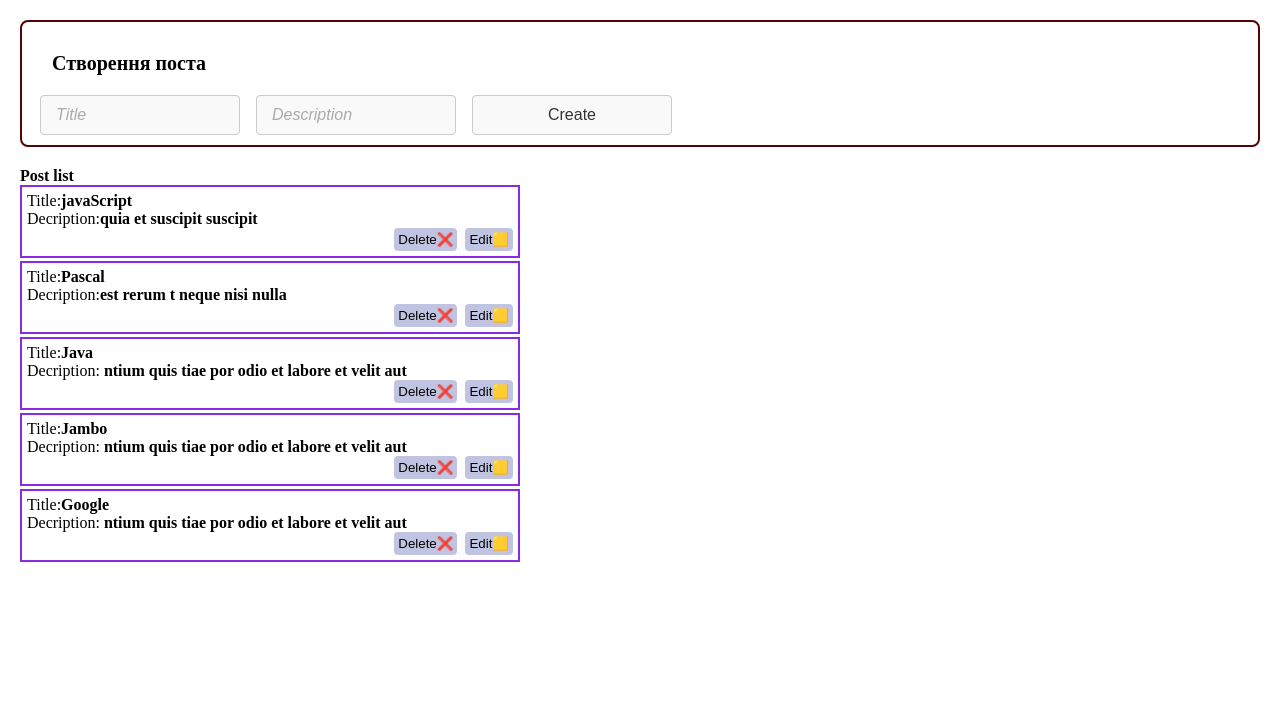
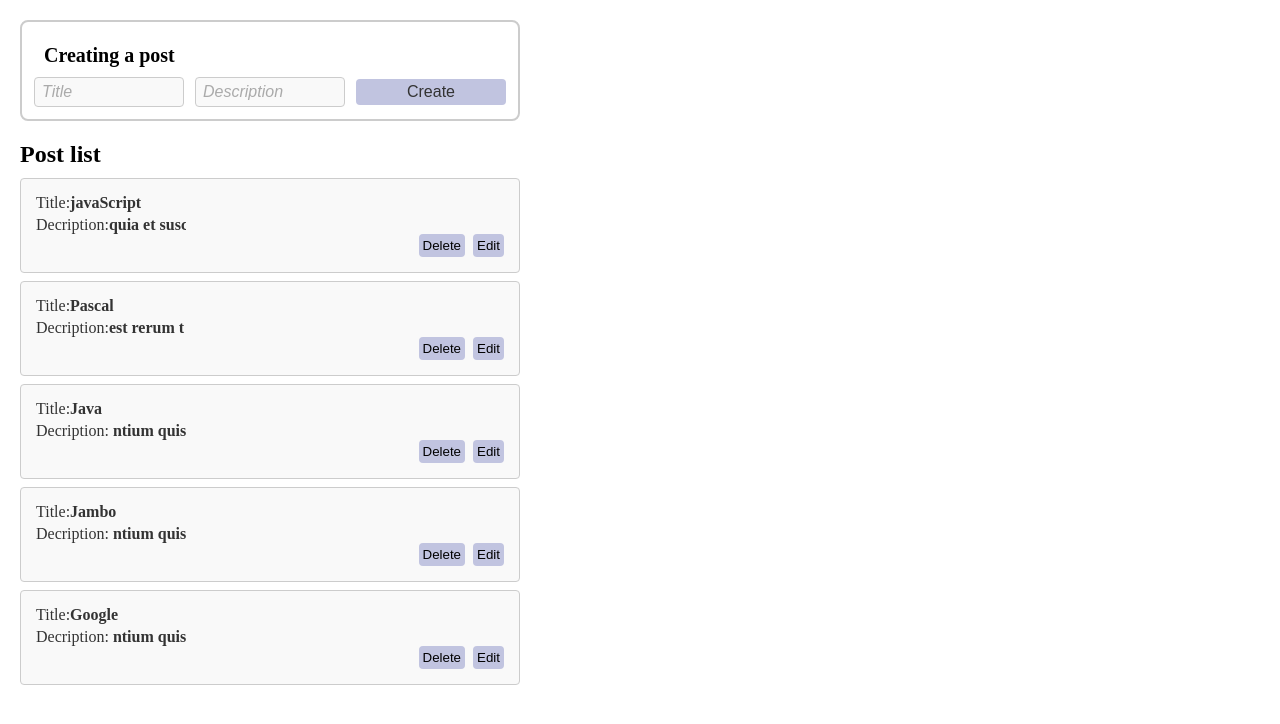
Before and after one commit to yaros-dev/project-my, a Vue app: page / in a window 1280 px wide. Shown: the top 724 px of the page. Built offline with nearby package versions, Linux system fonts and the light colour scheme.

Commit message:
add global register comp

```diff
--- a/src/App.vue
+++ b/src/App.vue
@@ -1,10 +1,3 @@
-<template>
-  <div class="app">
-    <PostForm @create="createPost" />
-    <PostList :posts="data" />
-  </div>
-</template>
-
 <script>
 import PostForm from "./components/PostForm.vue";
 import PostList from "./components/PostList.vue";
@@ -43,15 +36,28 @@ export default {
           body: " ntium quis  tiae por odio et labore et velit aut",
         },
       ],
+      error: "",
     };
   },
   methods: {
     createPost(post) {
-      this.data.push(post);
+      if (!post.title || !post.body) {
+        return;
+      }
+
+      this.data.unshift(post);
     },
   },
 };
 </script>
+
+<template>
+  <div class="app">
+    <div class="error">{{ error }}</div>
+    <PostForm @create="createPost" />
+    <PostList :posts="data" />
+  </div>
+</template>
 
 <style>
 * {
--- a/src/components/PostForm.vue
+++ b/src/components/PostForm.vue
@@ -1,17 +1,3 @@
-<template>
-  <form class="myform" @submit.prevent>
-    <h4>Створення поста</h4>
-    <input v-model="post.title" class="input" type="text" placeholder="Title" />
-    <input
-      v-model="post.body"
-      class="input"
-      type="text"
-      placeholder="Description"
-    />
-    <button @click="createPost" class="input">Create</button>
-  </form>
-</template>
-
 <script>
 export default {
   data() {
@@ -35,16 +21,44 @@ export default {
 };
 </script>
 
+<template>
+  <form class="myform" @submit.prevent>
+    <h4>Creating a post</h4>
+    <div class="fieds">
+      <input
+        v-model="post.title"
+        class="input"
+        type="text"
+        placeholder="Title"
+      />
+      <input
+        v-model="post.body"
+        class="input"
+        type="text"
+        placeholder="Description"
+      />
+      <Button @click="createPost" class="input">Create</Button>
+    </div>
+  </form>
+</template>
+
 <style scoped>
 .myform {
   margin-bottom: 20px;
   font-size: 20px;
+  max-width: 500px;
+}
+.fieds {
+  display: flex;
+  justify-content: space-between;
+  align-items: center;
+  gap: 8px;
 }
 
 .input {
   width: 100%;
-  max-width: 200px;
-  padding: 10px 15px;
+  max-width: 150px;
+  padding: 5px 7px;
   font-size: 16px;
   font-family: Arial, sans-serif;
   color: #333;
@@ -53,7 +67,6 @@ export default {
   border-radius: 4px;
   outline: none;
   transition: border-color 0.3s, box-shadow 0.3s;
-  margin: 0 8px;
 }
 
 .input:focus {
@@ -77,12 +90,12 @@ input::placeholder {
 }
 
 h4 {
-  padding: 20px;
+  padding: 10px;
 }
 
 form {
-  padding: 10px;
-  border: 2px solid rgb(84, 4, 4);
+  padding: 12px;
+  border: 2px solid #ccc;
   border-radius: 8px;
 }
 </style>
--- a/src/components/PostItem.vue
+++ b/src/components/PostItem.vue
@@ -1,20 +1,3 @@
-<template>
-  <div class="post">
-    <div>
-      <div>
-        Title:<strong>{{ post.title }}</strong>
-      </div>
-      <div>
-        Decription:<strong>{{ post.body }}</strong>
-      </div>
-      <div class="btn-posts">
-        <button class="btn">Delete❌</button>
-        <button class="btn">Edit🟨</button>
-      </div>
-    </div>
-  </div>
-</template>
-
 <script>
 export default {
   props: {
@@ -26,17 +9,54 @@ export default {
 };
 </script>
 
+<template>
+  <div class="post">
+    <div class="inner-post">
+      <div class="title">
+        Title:<strong>{{ post.title }}</strong>
+      </div>
+      <div class="decription">
+        Decription:<strong>{{ post.body }}</strong>
+      </div>
+      <div class="btn-posts">
+        <Button>Delete</Button>
+        <Button>Edit</Button>
+      </div>
+    </div>
+  </div>
+</template>
+
 <style scoped>
 .post {
-  border: 2px solid blueviolet;
-  margin-bottom: 3px;
+  color: #333;
+  background-color: #f9f9f9;
+  border: 1px solid #ccc;
+  border-radius: 4px;
+  outline: none;
+  margin-bottom: 8px;
   padding: 5px;
   max-width: 500px;
   transition: all 0.1s;
 }
+.inner-post {
+  padding: 10px;
+}
+
+.title {
+  margin-bottom: 4px;
+  max-width: 150px;
+  white-space: nowrap;
+  overflow: hidden;
+}
+
+.decription {
+  overflow: hidden;
+  max-width: 150px;
+  white-space: nowrap;
+}
 
 .post:hover {
-  border: 2px solid rgb(13, 245, 13);
+  border: 1px solid rgb(51, 82, 51);
 }
 
 .btn-posts {
@@ -45,11 +65,4 @@ export default {
   align-items: center;
   gap: 8px;
 }
-
-.btn {
-  background: #c1c4e0;
-  border: none;
-  padding: 4px;
-  border-radius: 4px;
-}
 </style>
--- a/src/components/PostList.vue
+++ b/src/components/PostList.vue
@@ -1,13 +1,5 @@
-<template>
-  <div>
-    <h4>Post list</h4>
-    <PostItem v-for="post in posts" :post="post" :key="post.id" />
-  </div>
-</template>
-
 <script>
 import PostItem from "./PostItem.vue";
-
 export default {
   components: {
     PostItem,
@@ -21,4 +13,16 @@ export default {
 };
 </script>
 
-<style scoped></style>
+<template>
+  <div>
+    <h4>Post list</h4>
+    <PostItem v-for="post in posts" :post="post" :key="post.id" />
+  </div>
+</template>
+
+<style scoped>
+h4 {
+  font-size: 24px;
+  margin-bottom: 10px;
+}
+</style>
--- /dev/null
+++ b/src/components/UI/Button.vue
@@ -0,0 +1,18 @@
+<script>
+export default {
+  name: "Button",
+};
+</script>
+
+<template>
+  <button class="btn"><slot></slot></button>
+</template>
+
+<style scoped>
+.btn {
+  background: #c1c4e0;
+  border: none;
+  padding: 4px;
+  border-radius: 4px;
+}
+</style>
--- /dev/null
+++ b/src/components/UI/index.js
@@ -0,0 +1,2 @@
+import Button from "./Button.vue";
+export default [Button];
--- a/src/main.js
+++ b/src/main.js
@@ -1,4 +1,11 @@
 import { createApp } from "vue";
 import App from "./App.vue";
+import components from "./components/UI";
 
-createApp(App).mount("#app");
+const app = createApp(App);
+
+components.forEach((component) => {
+  app.component(component.name, component);
+});
+
+app.mount("#app");
```
